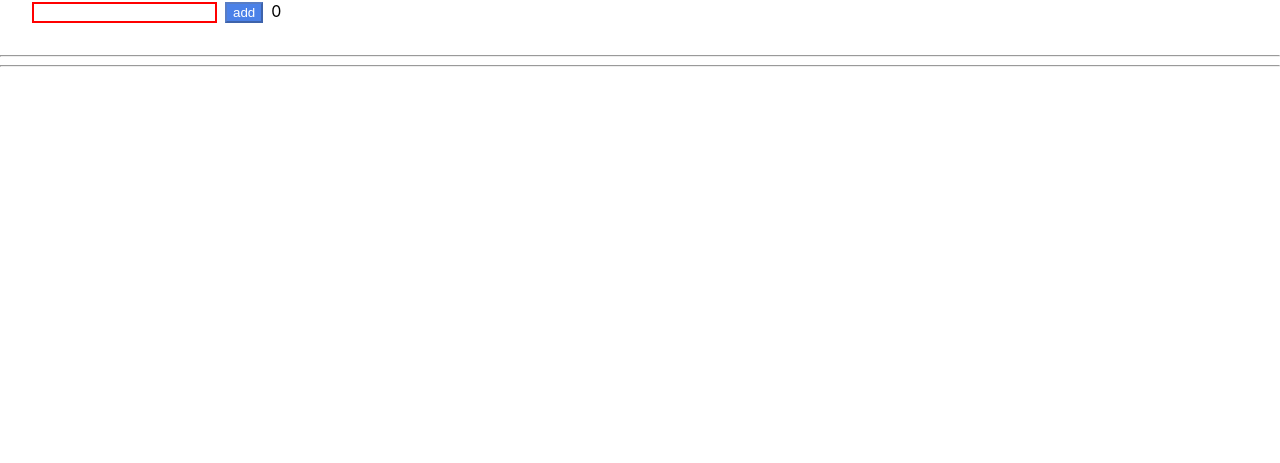
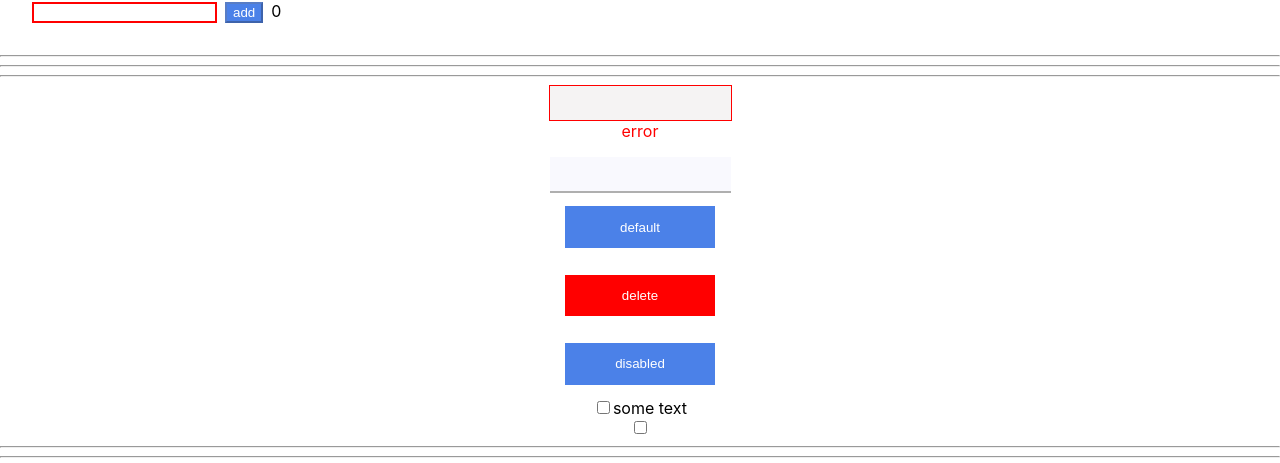
Before and after one commit to skitchen1992/tasks, a React (Create React App) app: page / in a window 1280 px wide. Shown: the part 473-936 px from the top of the page. Before the commit the page ends 800 px from the top, so only its background shows below. Built offline with nearby package versions, Linux system fonts and the light colour scheme.

Commit message:
add 4 task

```diff
--- a/src/p1-main/m1-ui/u1-app/App.tsx
+++ b/src/p1-main/m1-ui/u1-app/App.tsx
@@ -3,6 +3,7 @@ import s from './App.module.css'
 import HW2 from '../../../p2-homeworks/h2/HW2';
 import HW1 from "../../../p2-homeworks/h1/HW1";
 import HW3 from "../../../p2-homeworks/h3/HW3";
+import HW4 from "../../../p2-homeworks/h4/HW4";
 
 function App() {
     return (
@@ -10,7 +11,7 @@ function App() {
             <HW1/>
             <HW2/>
             <HW3/>
-            {/*<HW4/>*/}
+            <HW4/>
             {/*<HW5/>*/}
 
         </div>
--- a/src/p2-homeworks/h3/Greeting.tsx
+++ b/src/p2-homeworks/h3/Greeting.tsx
@@ -1,4 +1,4 @@
-import React, {ChangeEvent, SetStateAction} from 'react'
+import React, {ChangeEvent} from 'react'
 import s from './Greeting.module.css'
 
 type GreetingPropsType = {
--- a/src/p2-homeworks/h3/GreetingContainer.tsx
+++ b/src/p2-homeworks/h3/GreetingContainer.tsx
@@ -31,7 +31,8 @@ const GreetingContainer: React.FC<GreetingContainerPropsType> = ({users, addUser
         addUserCallback(name)
         alert(name)
         setName('')
-        setFormValid(false)
+        setFormValid(true)
+
     }
 
     const totalUsers = users.length
--- a/src/p2-homeworks/h4/HW4.module.css
+++ b/src/p2-homeworks/h4/HW4.module.css
@@ -1,5 +1,5 @@
 .blue {
-    border-bottom: 5px solid blue;
+    border-bottom: 2px solid #AFAFAF;
 }
 
 .column {
--- a/src/p2-homeworks/h4/HW4.tsx
+++ b/src/p2-homeworks/h4/HW4.tsx
@@ -22,7 +22,7 @@ function HW4() {
     return (
         <div>
             <hr/>
-            homeworks 4
+
 
             <div className={s.column}>
                 <SuperInputText
@@ -33,9 +33,7 @@ function HW4() {
                     // spanClassName={s.testSpanError}
                 />
 
-                <SuperInputText
-                    className={s.blue} // проверьте, рабоет ли смешивание классов
-                />
+                <SuperInputText className={s.blue}/>
 
                 {/*----------------------------------------------------*/}
 
--- a/src/p2-homeworks/h4/common/c1-SuperInputText/SuperInputText.module.css
+++ b/src/p2-homeworks/h4/common/c1-SuperInputText/SuperInputText.module.css
@@ -1,10 +1,25 @@
+
 .superInput {
+    color: black;
+    background-color: #F9F9FE;
+    border: none;
+    border-bottom: 1px solid lightgrey;
+    outline: none;
+    min-width: 150px;
+    max-width: 250px;
+    height: 2rem;
+    margin-top: 1rem;
 
 }
 
 .errorInput {
-    border: 3px solid lime;
-    background: red;
+    border: 1px solid red;
+    background-color: #f5f3f3;
+    outline: none;
+    min-width: 150px;
+    max-width: 250px;
+    height: 2rem;
+
 }
 
 .error {
--- a/src/p2-homeworks/h4/common/c1-SuperInputText/SuperInputText.tsx
+++ b/src/p2-homeworks/h4/common/c1-SuperInputText/SuperInputText.tsx
@@ -39,7 +39,7 @@ const SuperInputText: React.FC<SuperInputTextPropsType> = (
     }
 
     const finalSpanClassName = `${s.error} ${spanClassName ? spanClassName : ''}`
-    const finalInputClassName = `${s.errorInput} ${className}` // need to fix with (?:) and s.superInput
+    const finalInputClassName = `${className} ${ error ? s.errorInput: s.superInput} ` // need to fix with (?:) and s.superInput
 
     return (
         <>
--- a/src/p2-homeworks/h4/common/c2-SuperButton/SuperButton.module.css
+++ b/src/p2-homeworks/h4/common/c2-SuperButton/SuperButton.module.css
@@ -1,7 +1,29 @@
 .default {
-
+    min-width: 150px;
+    max-width: 250px;
+    margin: 1em;
+    padding: 1em 2em;
+    border: none;
+    background: #4B81E8;
+    color: white;
+}
+.default:hover{
+    opacity: 70%;
 }
 
+.default:disabled{
+    opacity: 100%;
+}
 .red {
+
+    min-width: 150px;
+    max-width: 250px;
+    margin: 1em;
+    padding: 1em 2em;
+    border: none;
     background: red;
+    color: white;
 }
+.red:hover{
+    opacity: 70%;
+}
--- a/src/p2-homeworks/h4/common/c2-SuperButton/SuperButton.tsx
+++ b/src/p2-homeworks/h4/common/c2-SuperButton/SuperButton.tsx
@@ -14,6 +14,7 @@ const SuperButton: React.FC<SuperButtonPropsType> = (
         ...restProps// все остальные пропсы попадут в объект restProps, там же будет children
     }
 ) => {
+    debugger
     const finalClassName = `${red ? s.red : s.default} ${className}`
 
     return (
--- a/src/p2-homeworks/h4/common/c3-SuperCheckbox/SuperCheckbox.module.css
+++ b/src/p2-homeworks/h4/common/c3-SuperCheckbox/SuperCheckbox.module.css
@@ -2,6 +2,7 @@
 
 }
 
+
 .spanClassName {
 
 }
--- a/src/p2-homeworks/h4/common/c3-SuperCheckbox/SuperCheckbox.tsx
+++ b/src/p2-homeworks/h4/common/c3-SuperCheckbox/SuperCheckbox.tsx
@@ -21,6 +21,9 @@ const SuperCheckbox: React.FC<SuperCheckboxPropsType> = (
 ) => {
     const onChangeCallback = (e: ChangeEvent<HTMLInputElement>) => {
         // сделайте так чтоб работал onChange и onChangeChecked
+        onChange && onChange(e)
+        onChangeChecked &&  onChangeChecked(e.currentTarget.checked)
+
     }
 
     const finalInputClassName = `${s.checkbox} ${className ? className : ''}`
@@ -31,7 +34,6 @@ const SuperCheckbox: React.FC<SuperCheckboxPropsType> = (
                 type={'checkbox'}
                 onChange={onChangeCallback}
                 className={finalInputClassName}
-
                 {...restProps} // отдаём инпуту остальные пропсы если они есть (checked например там внутри)
             />
             {children && <span className={s.spanClassName}>{children}</span>}
```
